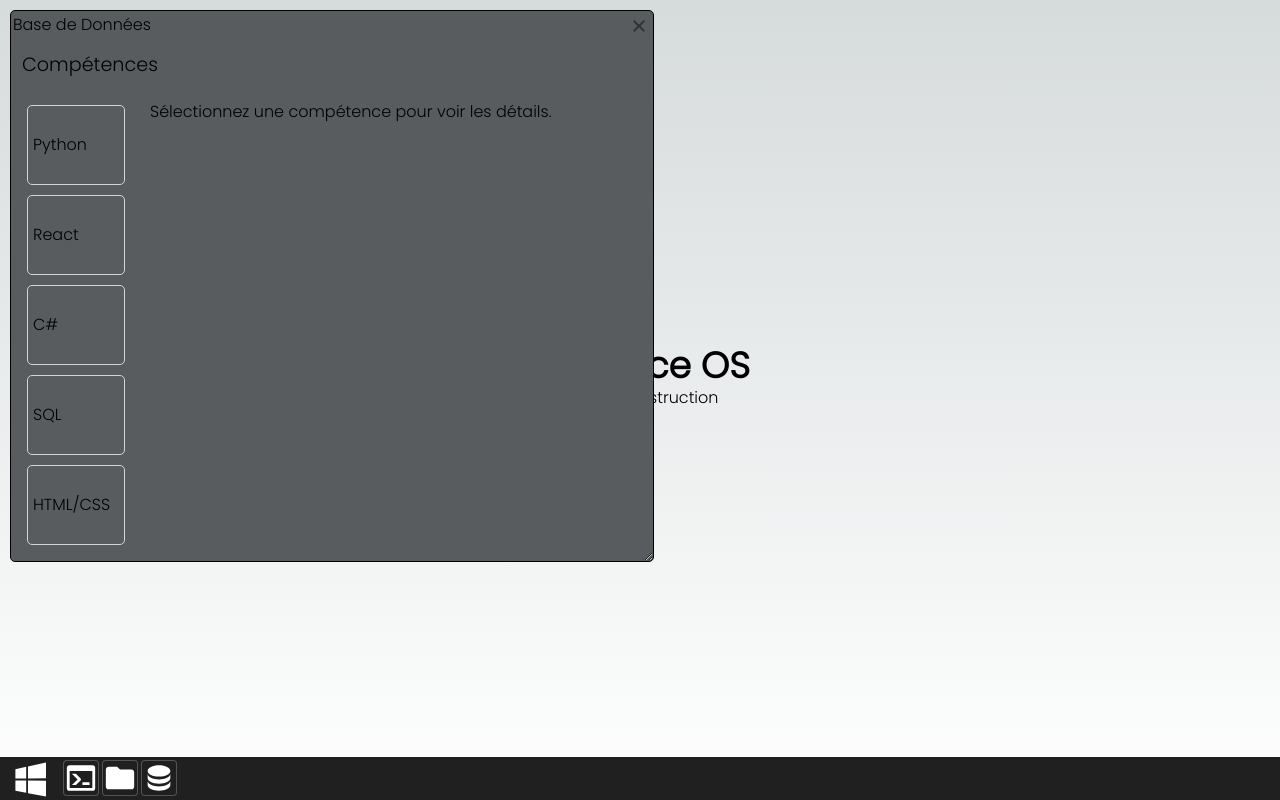
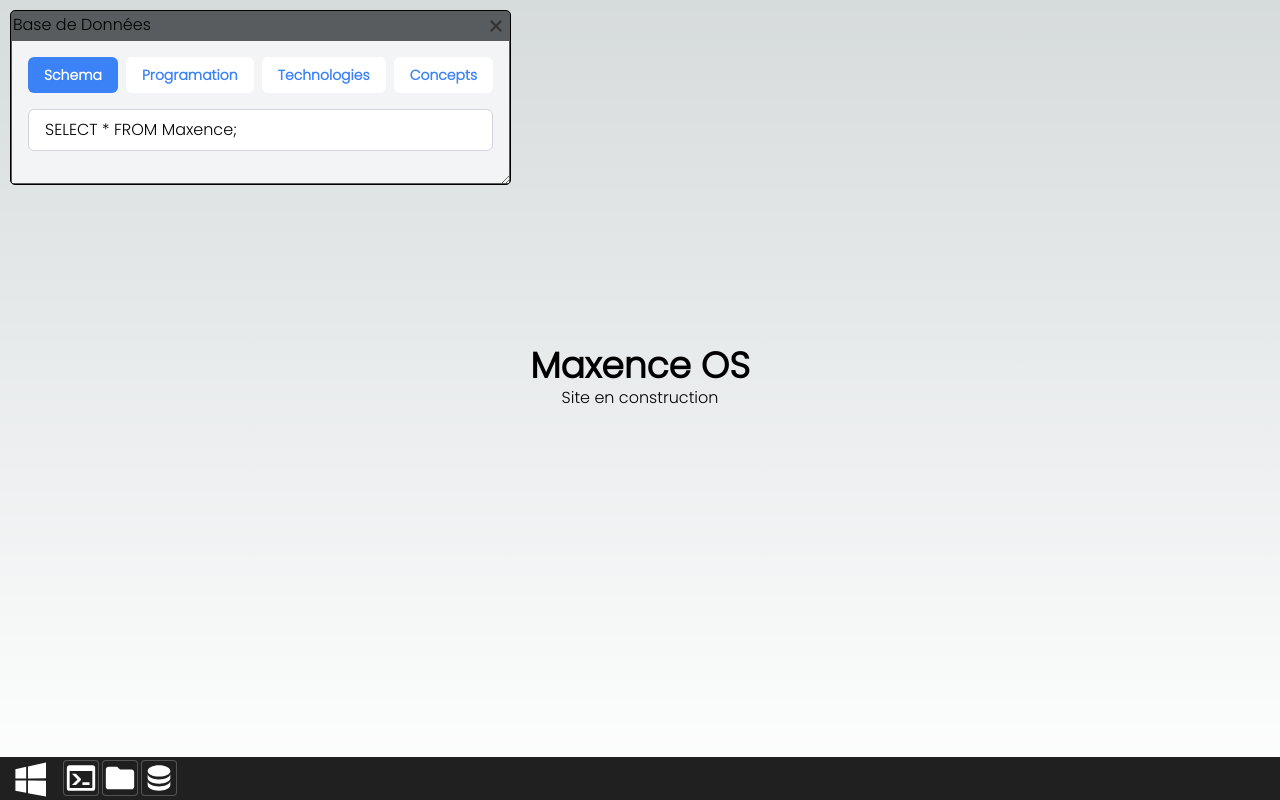
Before and after one commit to Maxougit/maxence-os, a Next.js app: page / in a window 1280 px wide. Both pictures are taken after a click on the icon 159 px from the left and 778 px from the top of the page. Built offline with nearby package versions, Linux system fonts and the light colour scheme.

Commit message:
Mise à jour de la base de données et des compétences

```diff
--- a/src/components/Application/Database.js
+++ b/src/components/Application/Database.js
@@ -1,80 +1,156 @@
-import React, { useEffect, useState } from "react";
-import styles from "./Database.module.css";
+import React, { useState } from "react";
 
-const skillsData = [
+const skillsData = {
+  Programation: [
     {
-    id: 1,
-    skill: "Python",
-    details: {
-      applications: ["Automatisation", "Scraping", "Selenium", "DataAnalysis"],
-    },
+      Name: "C#",
+      Details: ["WPF", "UWP", "API", ".NET", "ORM"],
     },
     {
-    id: 2,
-    skill: "React",
-    details: {
-      applications: ["next.js", "Angular", "API", "ORM"],
-    },
+      Name: "C++",
+      Details: ["Game Development", "Systems Programming"],
     },
     {
-    id: 3,
-    skill: "C#",
-    details: {
-      applications: ["WPF", "UWP", "API", "ORM", ".NET"],
-    },
+      Name: "Python",
+      Details: ["Data Analysis", "Machine Learning", "Web Development"],
     },
     {
-    id: 4,
-    skill: "SQL",
-    details: {
-      applications: ["MySQL", "MicrosoftSQL", "MariaDB", "PostgreSQL"],
-    },
+      Name: "JavaScript",
+      Details: ["React", "Angular", "Vue"],
     },
     {
-    id: 5,
-    skill: "HTML/CSS",
-    details: {
-      applications: ["Tailwind", "MUI"],
+      Name: "PHP",
+      Details: ["Web Development", "CMS", "Backend"],
     },
+    {
+      Name: "Rust",
+      Details: ["Systems Programming", "Performance"],
     },
-];
+    {
+      Name: "SQL",
+      Details: ["Database Design", "Optimization"],
+    },
+    {
+      Name: "HTML/CSS",
+      Details: ["Web Design", "Responsive Layouts"],
+    },
+  ],
+  Technologies: [
+    {
+      Name: "Node.js",
+      Details: ["Server-Side Programming", "API Development"],
+    },
+    {
+      Name: "Git",
+      Details: ["Version Control", "Collaboration"],
+    },
+    {
+      Name: "Docker",
+      Details: ["Containerization", "Microservices"],
+    },
+    {
+      Name: "Blockchain",
+      Details: ["Smart Contracts", "DApps"],
+    },
+    {
+      Name: "Linux",
+      Details: ["Ubuntu Server", "CentOS", "Debian"],
+    },
+    {
+      Name: "Arduino",
+      Details: ["Embedded Systems", "IoT Projects"],
+    },
+  ],
+  Concepts: [
+    {
+      Name: "Decentralization",
+      Details: ["Blockchain", "P2P Networks"],
+    },
+    {
+      Name: "Self-Hosting",
+      Details: ["Personal Data Management", "Custom Servers"],
+    },
+    {
+      Name: "Networking",
+      Details: ["LAN/WAN", "Cisco Devices"],
+    },
+    {
+      Name: "Big Data",
+      Details: ["Data Analysis", "ETL Processes", "Business Intelligence"],
+    },
+  ],
+};
 
 const Database = () => {
-  // État pour stocker les compétences chargées
-  const [skills, setSkills] = useState([]);
-  // État pour la compétence sélectionnée
-  const [selectedSkill, setSelectedSkill] = useState(null);
+  const [selectedCategory, setSelectedCategory] = useState("Schema");
 
-  // Simule le chargement des données
-  useEffect(() => {
-    setSkills(skillsData);
-  }, []);
+  const handleSelectCategory = (category) => {
+    setSelectedCategory(category);
+  };
+
+  const generateSQLQuery = (category) => {
+    if (category === "Schema") {
+      return "SELECT * FROM Maxence;";
+    }
+    return `FROM Maxence SELECT ${category}`;
+  };
 
   return (
-    <div className={styles.databasewindow}>
-      <div className={styles.header}>Compétences</div>
-      <div className={styles.content}>
-        <div className={styles.sidebar}>
-          {skills.map((skill) => (
-            <div key={skill.id} className={styles.sidebarBTN} onClick={() => setSelectedSkill(skill)}>
-              {skill.skill}
-            </div>
-          ))}
-        </div>
-        <div className={styles.database}>
-          {selectedSkill ? (
-            <div>
-              <ul>
-                {selectedSkill.details.applications.map((app, index) => (
-                  <li key={index}>{app}</li>
-                ))}
-              </ul>
-            </div>
-          ) : (
-            <div>Sélectionnez une compétence pour voir les détails.</div>
+    <div className="flex flex-col h-auto w-auto bg-gray-100 p-4">
+      <div className="flex space-x-2 mb-4">
+        {["Schema", "Programation", "Technologies", "Concepts"].map(
+          (tab, index) => (
+            <button
+              key={index}
+              className={`px-4 py-2 text-sm font-semibold rounded-md ${
+                selectedCategory === tab
+                  ? "bg-blue-500 text-white"
+                  : "bg-white text-blue-500"
+              }`}
+              onClick={() => handleSelectCategory(tab)}
+            >
+              {tab}
+            </button>
+          )
         )}
       </div>
+      <div className="mb-4">
+        <input
+          type="text"
+          value={generateSQLQuery(selectedCategory)}
+          readOnly
+          className="w-full px-4 py-2 bg-grey border border-gray-300 rounded-md"
+        />
       </div>
+      {selectedCategory !== "Schema" && (
+        <div className="flex-grow bg-white border border-gray-200 rounded-md overflow-auto">
+          <table className="min-w-full divide-y divide-gray-200">
+            <thead className="bg-gray-50">
+              <tr>
+                <th className="px-6 py-3 text-left text-xs font-medium text-gray-500 uppercase tracking-wider">
+                  Name
+                </th>
+                <th className="px-6 py-3 text-left text-xs font-medium text-gray-500 uppercase tracking-wider">
+                  Details
+                </th>
+              </tr>
+            </thead>
+            <tbody className="bg-white divide-y divide-gray-200">
+              {skillsData[selectedCategory]?.map((skill, index) => (
+                <tr key={index}>
+                  <td className="px-6 py-4 whitespace-nowrap text-sm text-gray-900">
+                    {skill.Name}
+                  </td>
+                  <td className="px-6 py-4 whitespace-nowrap text-sm text-gray-900">
+                    {skill.Details.join(", ")}
+                  </td>
+                </tr>
+              ))}
+            </tbody>
+          </table>
+        </div>
+      )}
+      {/* Ici, vous pouvez ajouter la logique pour afficher votre schéma relationnel pour l'onglet "Schema" */}
     </div>
   );
 };
```
Lines whose indentation alone changed are shown as unchanged.
